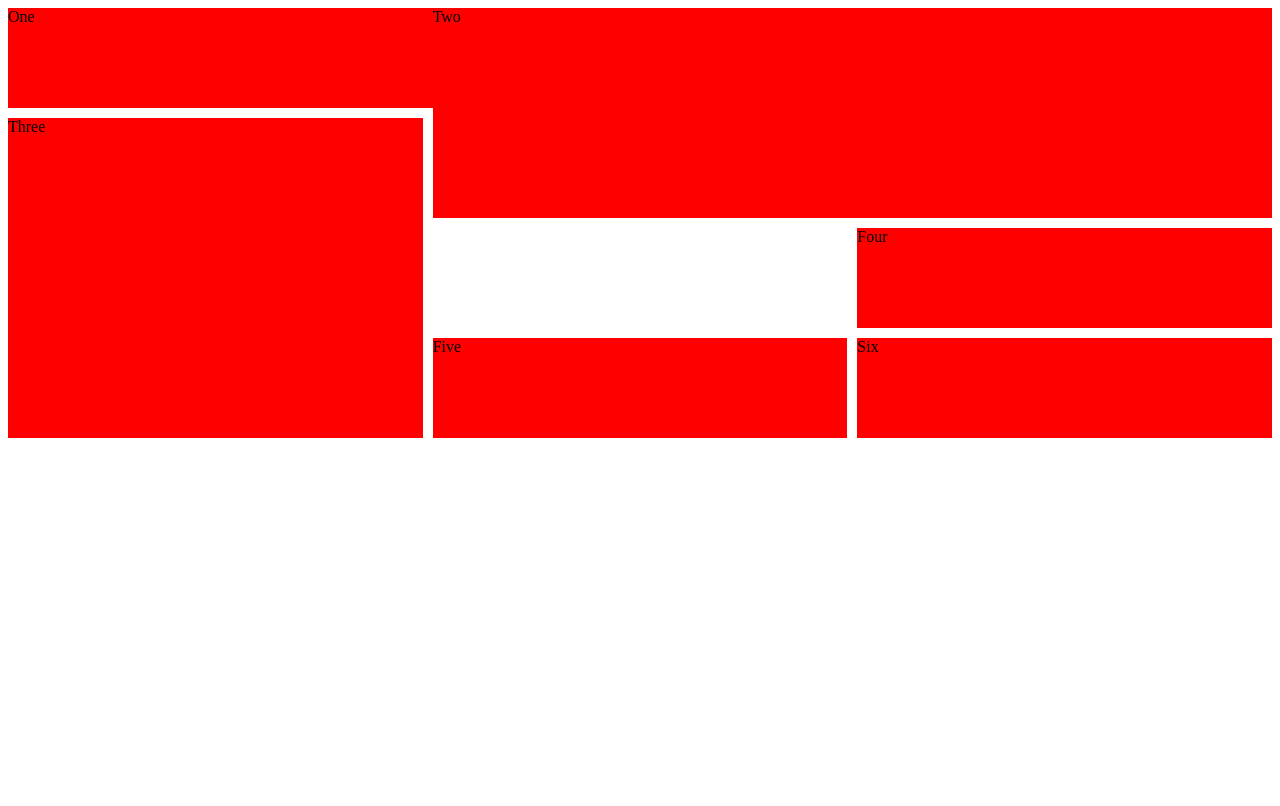
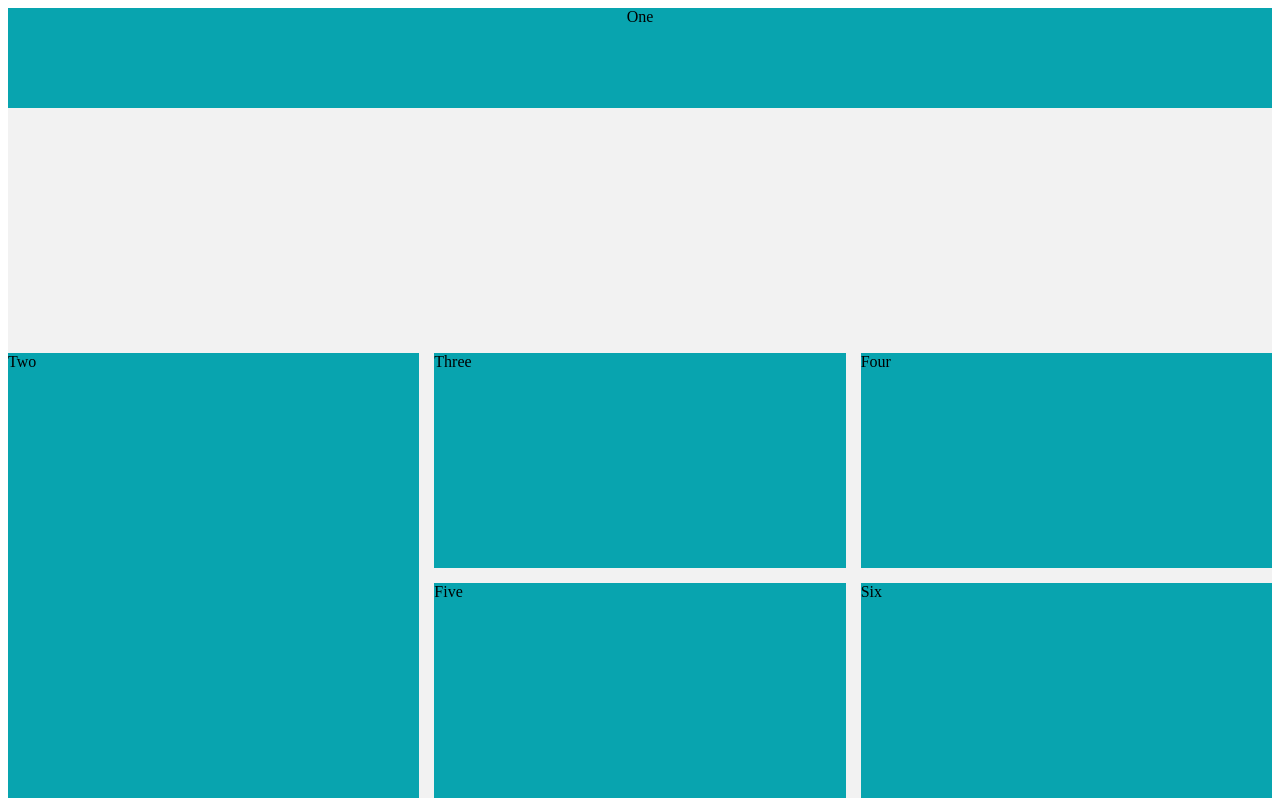
Before and after one commit to beyzasrky/beyzasar-kaya.github.io, a plain HTML site: page index.html in a window 1280 px wide. Drawn offline with Linux system fonts and the light colour scheme.

Commit message:
Update style.css

```diff
--- a/style.css
+++ b/style.css
@@ -1,36 +1,38 @@
 .wrapper {
   display: grid;
   grid-template-columns: repeat(3, 1fr);
-  gap: 10px;
+  gap: 15px;
   grid-auto-rows: minmax(100px, auto);
+  background-color: rgba(211, 211, 211, 0.3)
 }
 .one {
-  grid-column: 1 / 3;
+  grid-column: 1/4;
   grid-row: 1;
-  background-color: red;
+  background-color: rgb(8, 164, 175);
+  text-align: center;
 }
 .two {
-  grid-column: 2 / 4;
-  grid-row: 1 / 3;
-  background-color: red;
+  grid-column: 1;
+  grid-row: 4 / 8;
+  background-color: rgb(8, 164, 175);
 }
 .three {
-  grid-column: 1;
-  grid-row: 2 / 5;
-  background-color: red;
+  grid-column: 2;
+  grid-row: 4 / 6;
+  background-color: rgb(8, 164, 175);
 }
 .four {
   grid-column: 3;
-  grid-row: 3;
-  background-color: red;
+  grid-row: 4 / 6;
+  background-color: rgb(8, 164, 175);
 }
 .five {
   grid-column: 2;
-  grid-row: 4;
-  background-color: red;
+  grid-row: 6 / 8;
+  background-color: rgb(8, 164, 175);
 }
 .six {
   grid-column: 3;
-  grid-row: 4;
-  background-color: red;
+  grid-row: 6 / 8;
+  background-color: rgb(8, 164, 175);
 }
```
